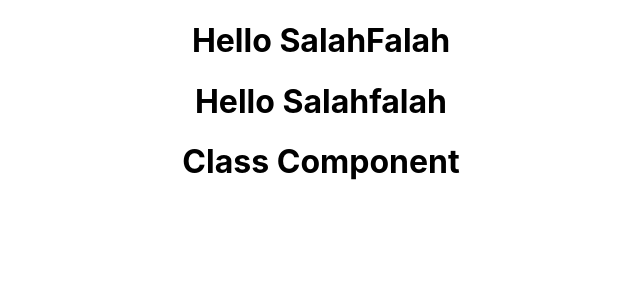
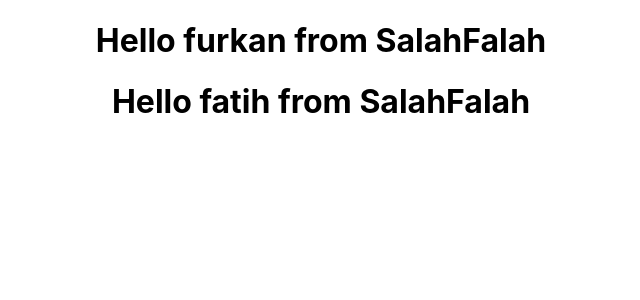
Before and after one commit to furkanksl/Learning-ReactJs, a React (Create React App) app: page / in a window 1280 px wide. Shown: the top 300 px of the page, without its empty margins (319-959 px from the left). Built offline with nearby package versions, Linux system fonts and the light colour scheme.

Commit message:
props logic

```diff
--- a/src/App.js
+++ b/src/App.js
@@ -8,9 +8,10 @@ import Hello from './components/Hello';
 function App() {
   return (
     <div className="App">
-      <Greet />
-      <Hello/>
-      <Welcome/>
+      <Greet name="furkan"/>
+      <Greet name="fatih" />
+     {/*  <Hello/>
+      <Welcome/> */}
     </div>
   );
 }
--- a/src/components/Greet.js
+++ b/src/components/Greet.js
@@ -1,4 +1,7 @@
 import React from 'react';
 // it is a functional component
 
-export const Greet = () => <h1>Hello SalahFalah</h1>;
+export const Greet = (props) => {
+    console.log(props);
+return <h1>Hello {props.name} from SalahFalah</h1>;
+}
```
